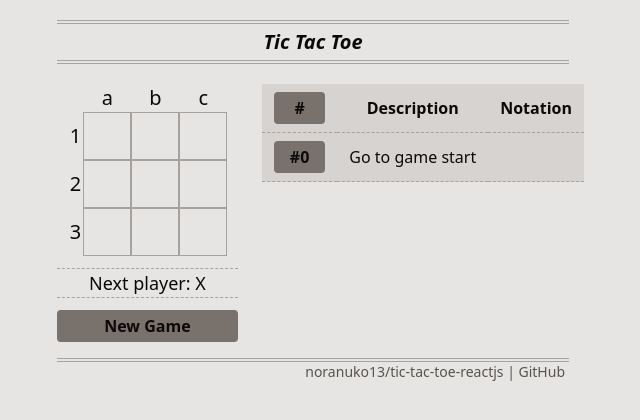
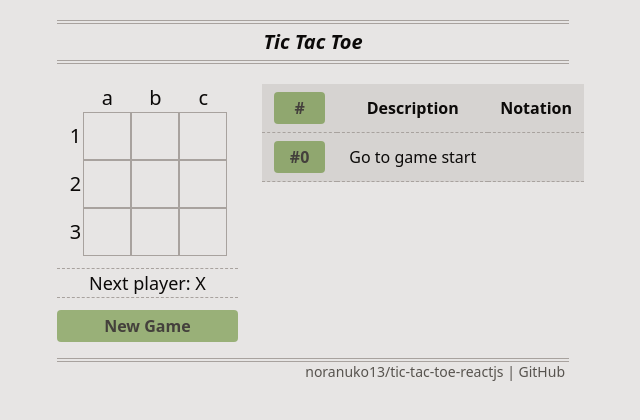
Before and after one commit to noranuko13/tic-tac-toe-reactjs, a React (Create React App) app: page / in a window 1280 px wide. Shown: the top 420 px of the page, without its empty margins (327-967 px from the left). Built offline with nearby package versions, Linux system fonts and the light colour scheme.

Commit message:
:notes: [TicTacToe] Change button color

```diff
--- a/src/elements/Button/style.scss
+++ b/src/elements/Button/style.scss
@@ -1,4 +1,5 @@
 .button {
   @apply py-1 px-4 w-full rounded font-bold;
-  @apply bg-stone-500 hover:bg-stone-400;
+  @apply text-stone-700 bg-lime-700 bg-opacity-50
+         hover:text-stone-600 hover:bg-lime-500 hover:bg-opacity-50;
 }
```
